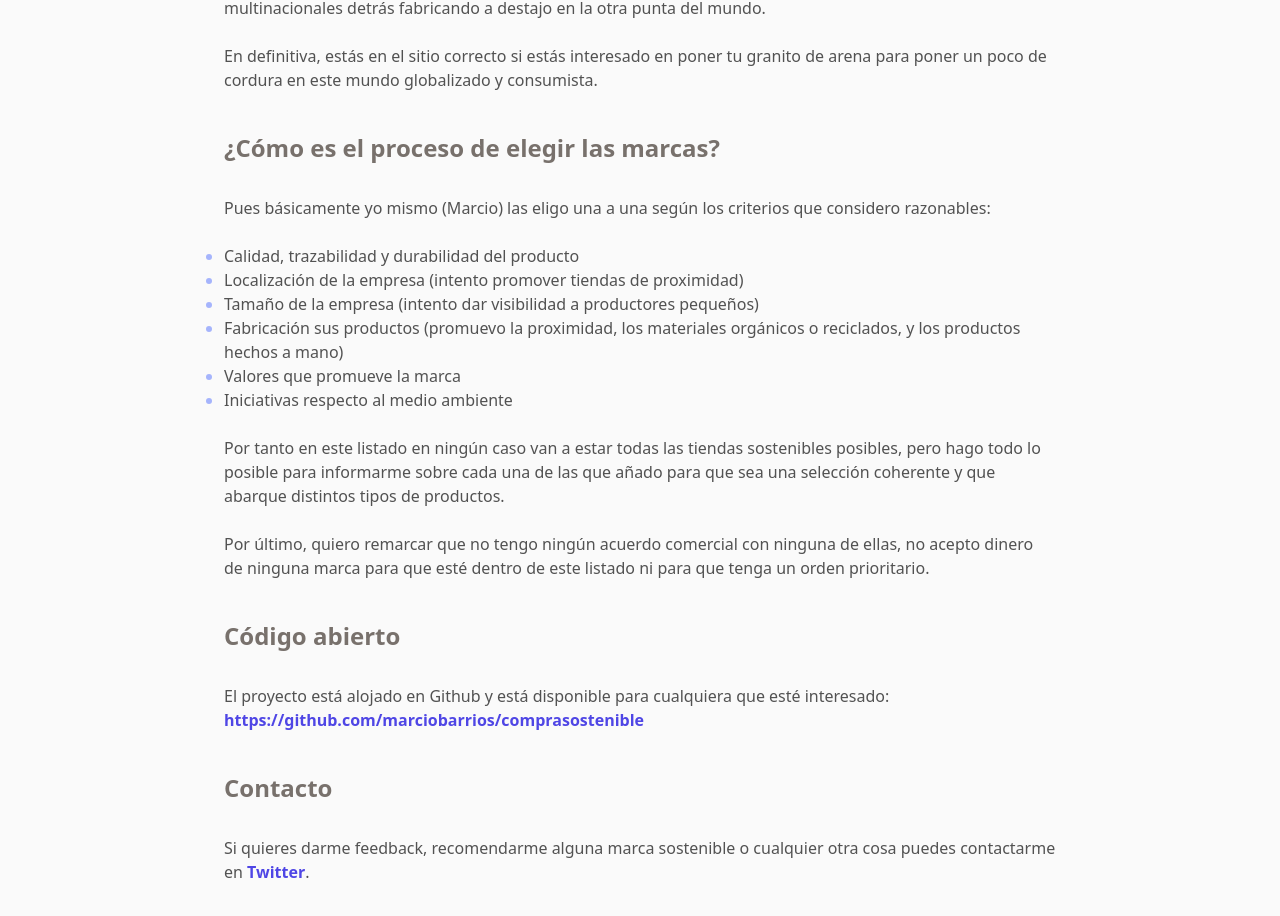
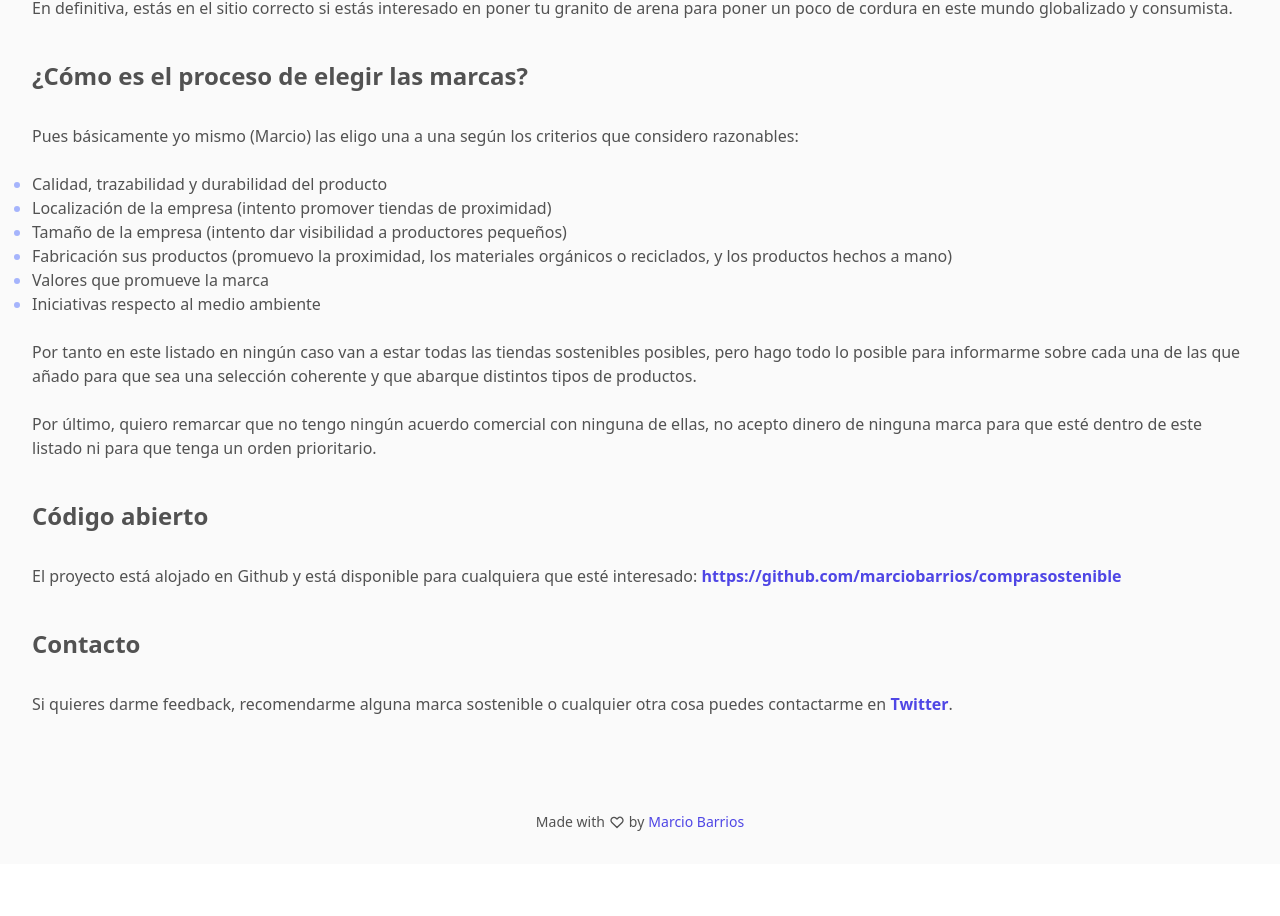
Before and after one commit to marciobarrios/comprasostenible, a Next.js app: page /el-proyecto in a window 1280 px wide. Shown: the part 600-1516 px from the top of the page. After the commit the page ends 1464 px from the top, so only its background shows below. Built offline with nearby package versions, Linux system fonts and the light colour scheme.

Commit message:
Tweak layout

```diff
--- a/components/hero.tsx
+++ b/components/hero.tsx
@@ -1,8 +1,8 @@
 export const Hero = () => (
-  <div className="bg-neutral-900 py-10 md:py-20 px-4 md:px-8">
-    <div className="max-w-4xl mx-auto">
+  <div className="bg-neutral-900 py-10 md:py-20">
+    <div className="max-w-4xl xl:max-w-7xl m-auto px-4 md:px-8">
       <div className=" text-neutral-100 leading-snug">
-        <h1 className="text-4xl md:text-5xl lg:text-6xl font-semibold">
+        <h1 className="text-3xl md:text-5xl xl:text-6xl font-semibold">
           Encuentra{" "}
           <span className="md:underline underline-offset-8">
             marcas
@@ -12,14 +12,9 @@
             <span className="relative text-neutral-100">principios</span>
           </span>
         </h1>
-        {/* <div className="compra-sostenible-background bg-cover bg-center">
-              <h1 className="text-6xl font-bold mix-blend-lighten text-black bg-neutral-100">
-                Encuentra marcas con principios
-              </h1>
-            </div> */}
         <div className="md:w-9/12 text-xl md:text-3xl text-neutral-400">
           <p className="mt-8">
-            Marcas que producen cerca de ti, que se preocupan por contaminar menos o
+            Marcas que fabrican cerca de ti, que se preocupan por contaminar menos o
             que utilizan materiales reciclados.
           </p>
           <p className="mt-8">
--- a/components/layout.tsx
+++ b/components/layout.tsx
@@ -3,6 +3,8 @@
 
 import { Header } from "components/header";
 import { Hero } from "components/hero";
+
+import { HiOutlineHeart } from "react-icons/hi";
 
 interface Props {
   title?: string;
@@ -31,8 +33,19 @@
     <Header isHome={isHome} />
     {isHome && <Hero />}
 
-    <main className="text-neutral-600 px-4 md:px-8 py-8 md:py-16 max-w-4xl m-auto">
+    <main className="text-neutral-600 px-4 md:px-8 py-8 md:py-16 max-w-4xl xl:max-w-7xl m-auto">
       {children}
     </main>
+    <footer className="text-neutral-600 px-4 md:px-8 py-8 max-w-4xl xl:max-w-7xl m-auto text-sm flex justify-center items-center">
+      Made with <HiOutlineHeart size={16} className="mx-1" /> by{" "}
+      <a
+        className="text-indigo-600 hover:text-stone-600 ml-1"
+        href="http://twitter.com/marciobarrios"
+        target="_blank"
+        rel="noreferrer"
+      >
+        Marcio Barrios
+      </a>
+    </footer>
   </div>
 );
--- a/components/title.tsx
+++ b/components/title.tsx
@@ -1,7 +1,7 @@
 import { PropsWithChildren } from "react";
 import type { BaseProps } from "types";
 
-interface Props {
+export interface Props {
   as?: "h1" | "h2" | "h3";
   className?: string;
 }
@@ -15,7 +15,7 @@
 
   return (
     <Element
-      className={`text-xl md:text-2xl font-semibold mb-8 text-stone-500 ${className}`}
+      className={`text-xl md:text-2xl font-semibold mb-8 text-neutral-600 ${className}`}
       {...rest}
     />
   );
--- a/pages/index.tsx
+++ b/pages/index.tsx
@@ -14,9 +14,9 @@
       <Categories />
 
       <Title className="mt-16">Marcas destacadas</Title>
-      <ul>
+      <ul className="xl:flex xl:flex-wrap items-start justify-between">
         {brands.map((brand) => (
-          <li key={brand.id} className="mt-8 md:mt-16 first:mt-0">
+          <li key={brand.id} className="mt-8 md:mt-16 xl:mt-0 xl:mb-16 first:mt-0 xl:w-[36rem]">
             <BrandSummary brand={brand} />
           </li>
         ))}
@@ -26,7 +26,7 @@
 }
 
 export const getStaticProps: GetStaticProps = async () => {
-  const res = await fetch(`${process.env.AIRTABLE_API}&view=home`);
+  const res = await fetch(`${process.env.API_BRANDS}&view=home`);
   const brands = await res.json();
 
   // Pass post data to the page via props
```
